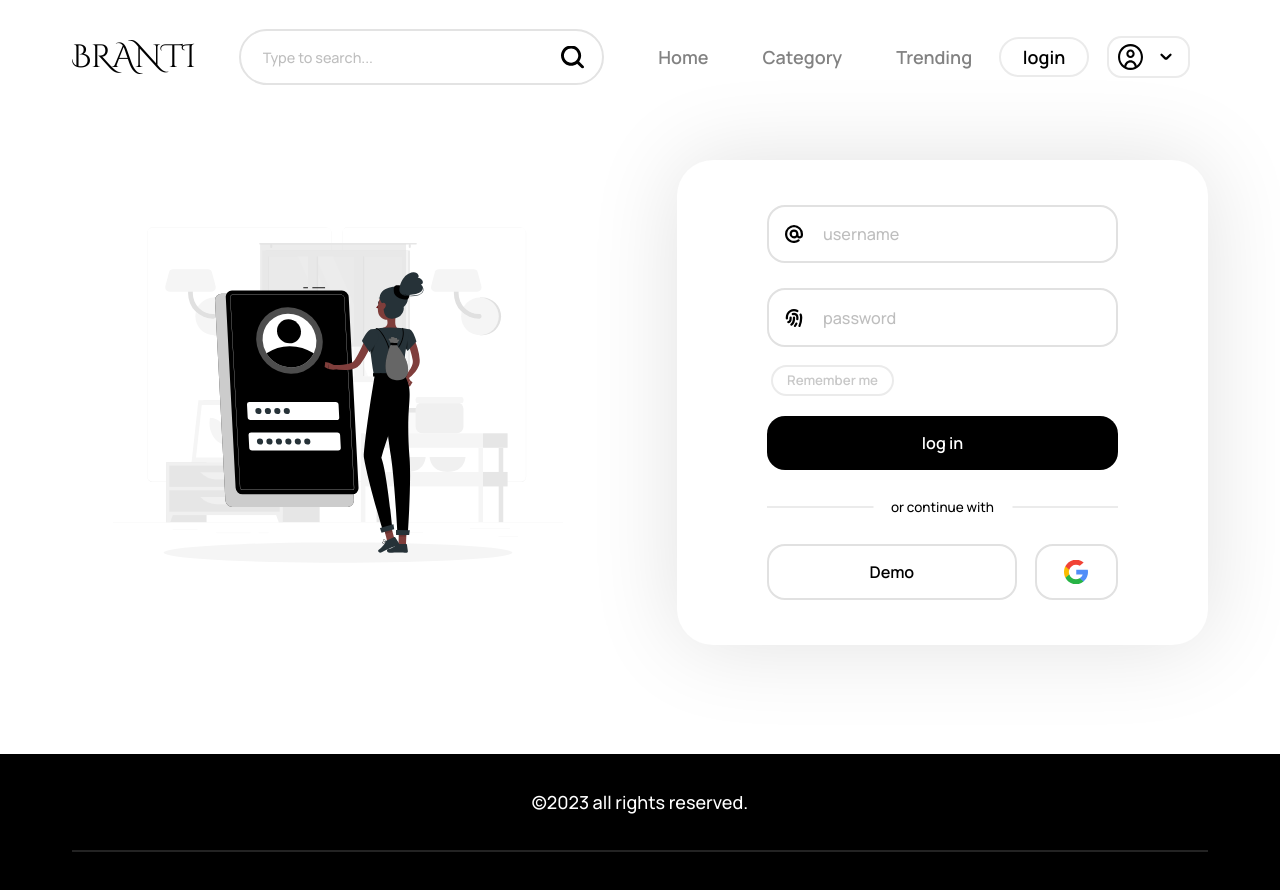
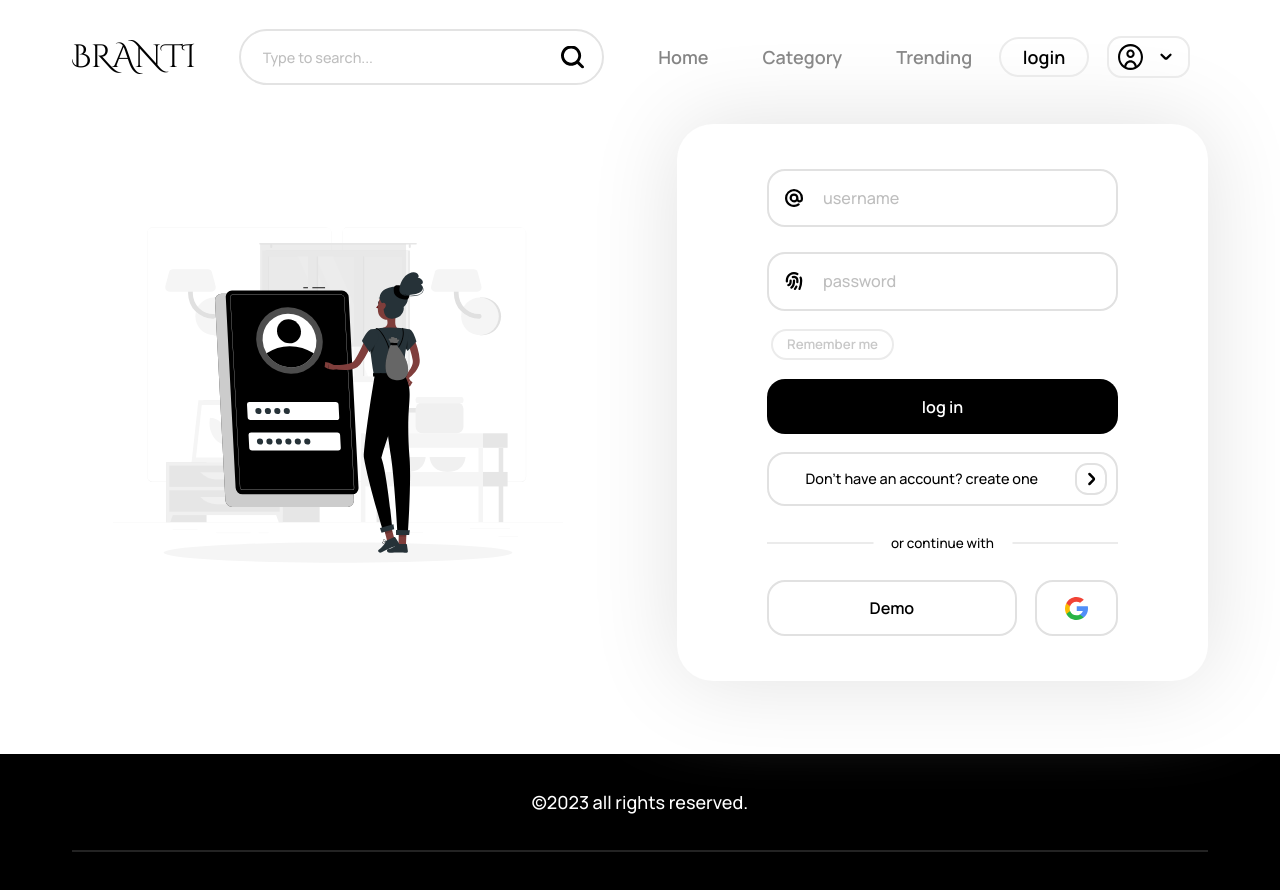
Before and after one commit to ImSreyas/BRANTI, a React (Create React App) app: page /login in a window 1280 px wide. Shown: the top 890 px of the page. Built offline with nearby package versions, Linux system fonts and the light colour scheme; no server answers.

Commit message:
✨ - create new account btn is added (customer login page)

```diff
--- a/src/pages/customer/components/customer-login/LoginComponent.jsx
+++ b/src/pages/customer/components/customer-login/LoginComponent.jsx
@@ -113,6 +113,10 @@ const LoginComponent = () => {
           </button>
         )}
       </Form>
+      <div className="no-account-container">
+          <div className="text">Don't have an account? create one</div>
+          <button className="create-btn"></button>
+      </div>
       <div className="divider">
         <div>or continue with</div>
       </div>
--- a/src/pages/customer/scss/customer-login.scss
+++ b/src/pages/customer/scss/customer-login.scss
@@ -131,6 +131,29 @@
       }
     }
   }
+  .no-account-container{
+    display: flex;
+    align-items: center;
+    padding: .5rem;
+    gap: .5rem;
+    border: 2px solid $border-color;
+    margin-block-start: 1rem;
+    border-radius: 1rem;
+    width: 100%;
+
+    .text{
+      flex-grow: 1;
+      font-size: .8rem;
+      text-align: center;
+      padding-inline: .5rem;
+    }
+    .create-btn{
+      @include background-interface-icon("../../../../public/icons/rightArrow.svg",
+      1.8rem, 1.1rem);
+      border: 2px solid $border-color;
+      border-radius: .7rem;
+    }
+  }
   .divider {
     width: 100%;
     border-block-start: 2px solid $border-color-lighter;
```
Also changed, not shown: public/icons/rightArrow.svg (added).
